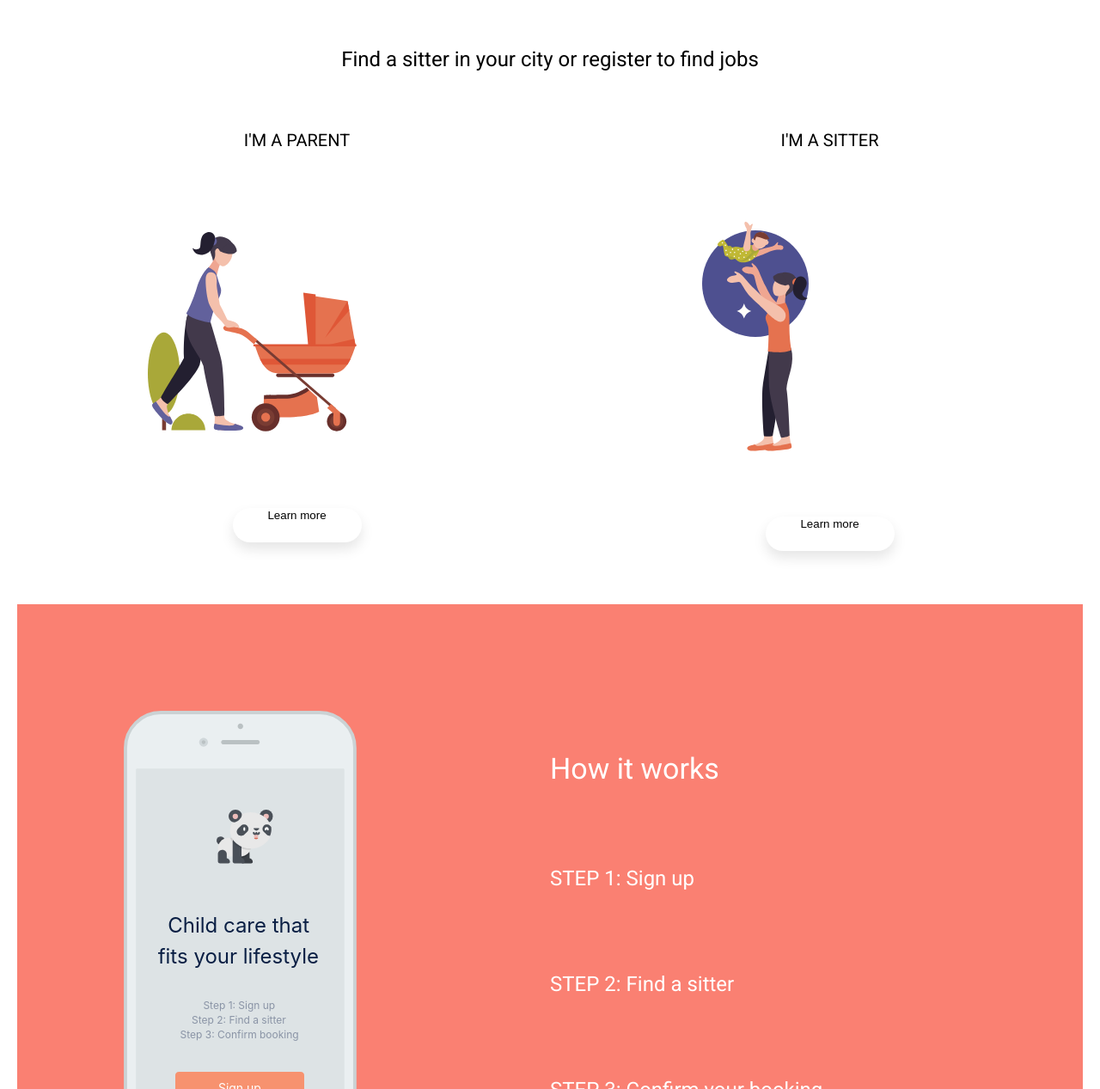
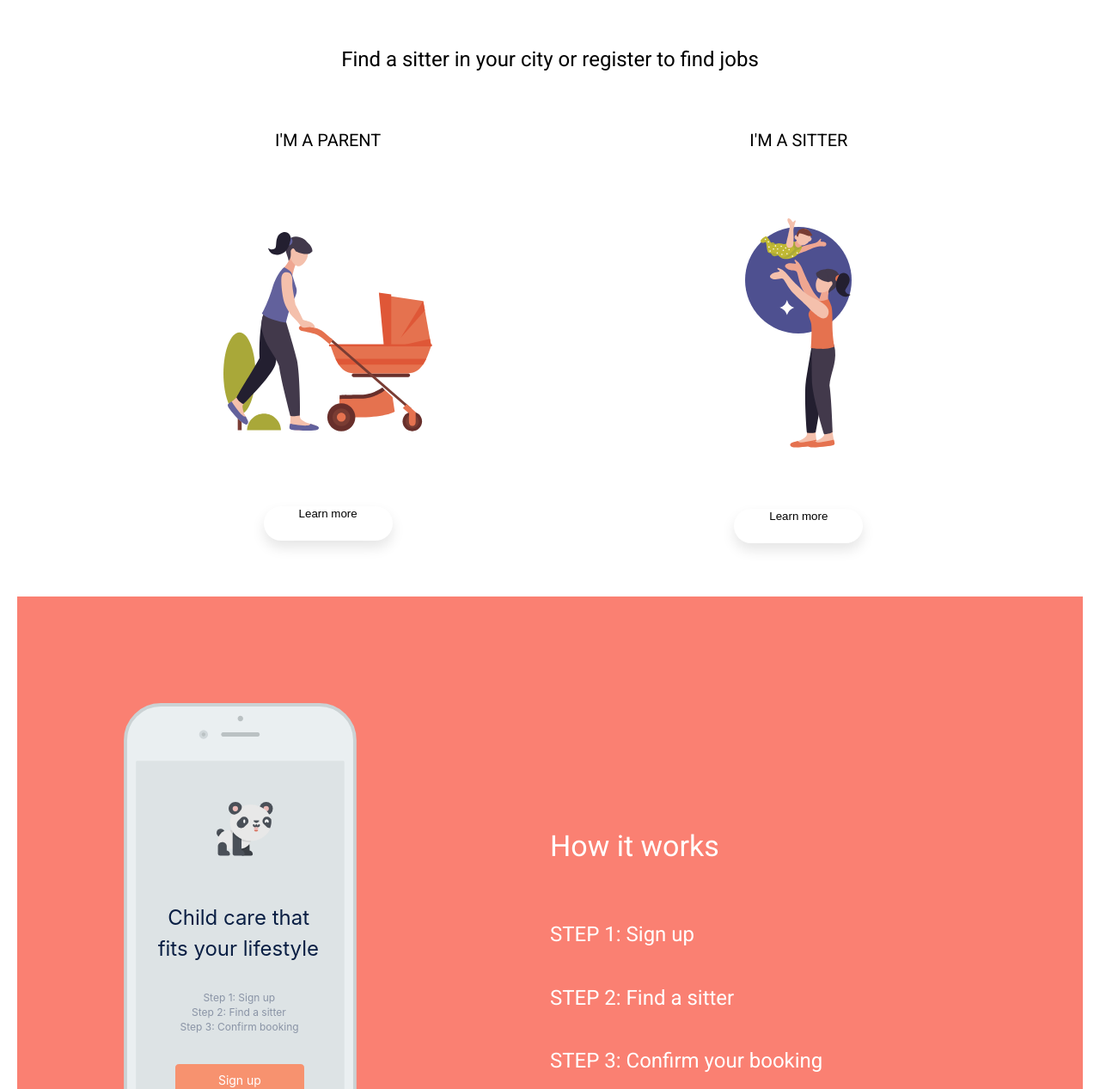
Before and after one commit to Build-Week-NannyScheduler/MarketingPage, a plain HTML site: page index.html in a window 1280 px wide. Shown: the part 753-2020 px from the top of the page at 86% size. Drawn offline with nearby package versions, Linux system fonts and the light colour scheme; files that its build step writes are made by us from their sources.

Commit message:
updated styles for home page and fixed spacing

```diff
--- a/less/explainer.less
+++ b/less/explainer.less
@@ -15,7 +15,7 @@
 .nanny-container {
   width: 100%;
   display: flex;
-  justify-content: space-around;
+  justify-content: space-evenly;
   padding: 5% 0;
 }
 
@@ -30,6 +30,8 @@
   .parent-vector {
     width: 100%;
     padding: 20% 10%;
+    display: flex;
+    justify-content: center;
   }
 
   .explainer-button {
@@ -62,7 +64,9 @@
 
   .nanny-vector {
     width: 100%;
-    padding: 20% 10%;
+    padding: 19% 10%;
+    display: flex;
+    justify-content: center;
   }
 
   .explainer-button {
--- a/less/footer.less
+++ b/less/footer.less
@@ -2,7 +2,7 @@
   background: salmon;
   display: flex;
   padding: 10% 0;
-  margin-top: 10%;
+  margin-top: 2%;
 }
 
 .footer-vector {
--- a/less/hero.less
+++ b/less/hero.less
@@ -9,10 +9,6 @@
     h1 {
       padding: 10% 0;
     }
-
-    // h2 {
-    //   padding: 10% 0;
-    // }
 
     .sign-up {
       .custom-btn(@button-bg, 250px, @main-bg); //Parametric button
--- a/less/how-it-works.less
+++ b/less/how-it-works.less
@@ -17,12 +17,13 @@ div {
   color: white;
   margin-left: 10%;
   width: 40%;
+  padding-top: 8%;
 
   h1 {
     padding: 10% 0;
   }
 
   h2 {
-    padding: 10% 0;
+    padding: 5% 0;
   }
 }
```
